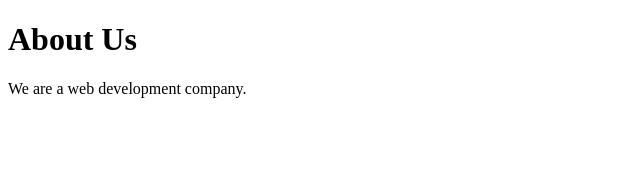
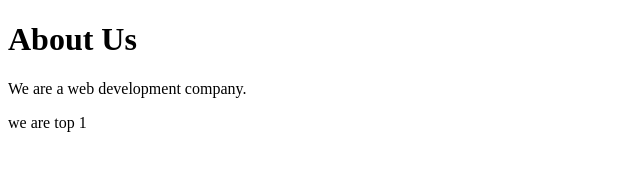
Before and after one commit to Vanaparthivarun/lab2, a plain HTML site: page about.html in a window 1280 px wide. Shown: the full height of the page, 0-640 px from the left. Drawn offline with Linux system fonts and the light colour scheme.

Commit message:
second commit

```diff
--- a/about.html
+++ b/about.html
@@ -8,5 +8,6 @@
 <body>
   <h1>About Us</h1>
   <p>We are a web development company.</p>
+  <p>we are top 1</p>
 </body>
 </html>
```
